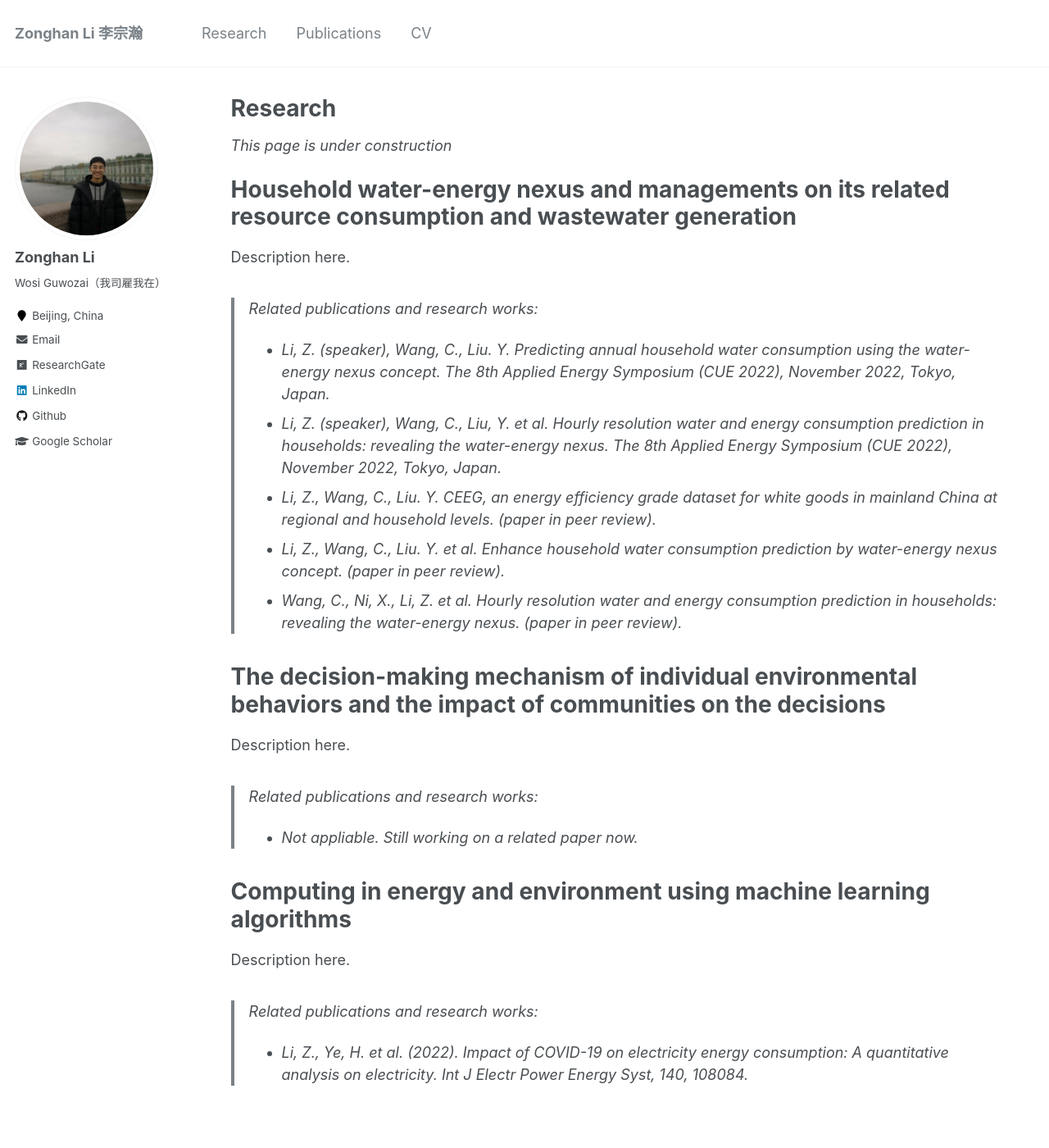
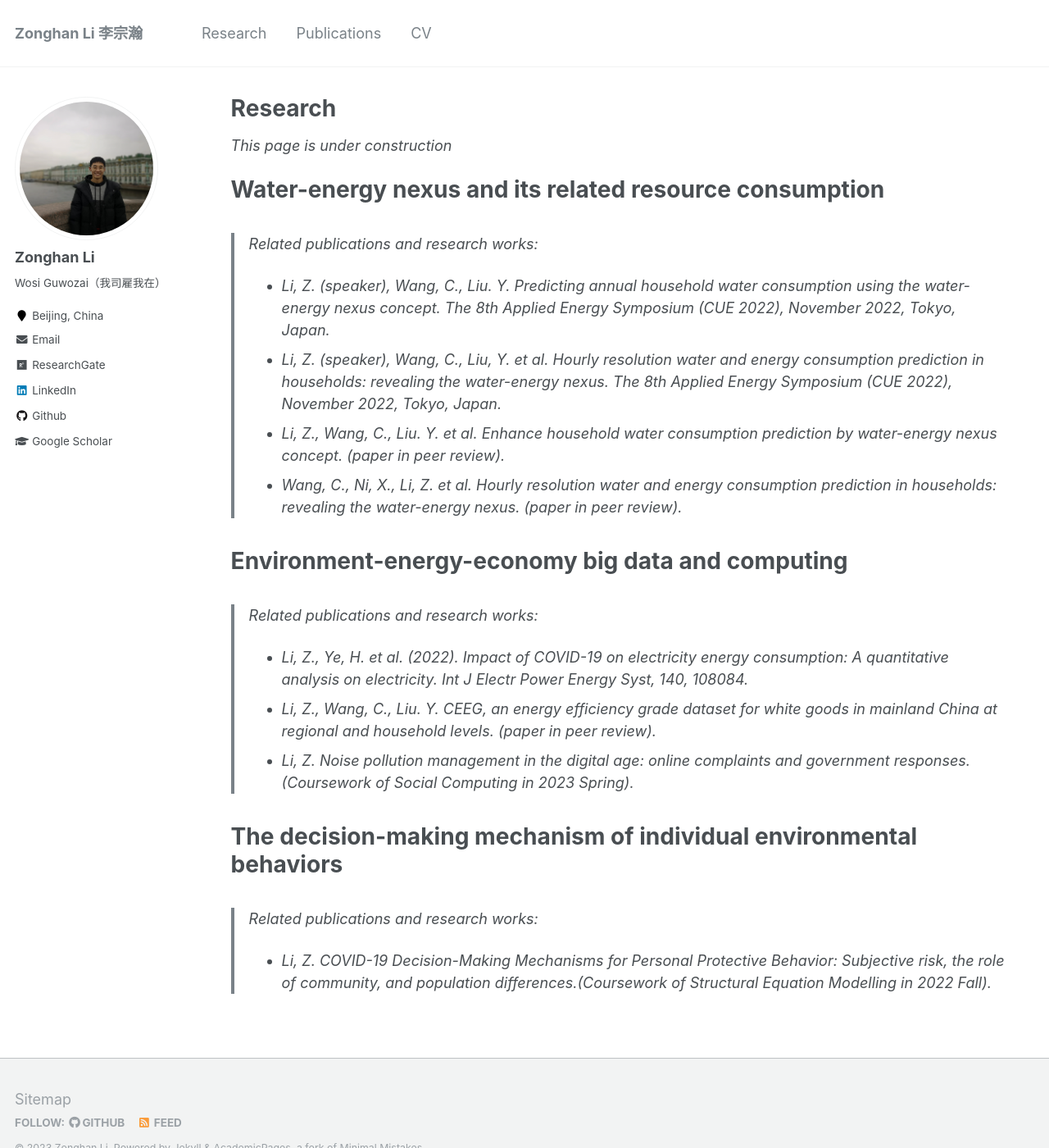
Before and after one commit to lzh3278/lzh.github.io, a Jekyll site: the page built from _pages/research.md, in a window 1280 px wide and 1400 px high. Shown: the whole window at 82% size. Built offline with Jekyll 4.4.1, drawn with Linux system fonts in a browser that asks for light colours.

Commit message:
Update research.md

```diff
--- a/_pages/research.md
+++ b/_pages/research.md
@@ -7,24 +7,22 @@ author_profile: true
 
 *This page is under construction*
 
-Household water-energy nexus and managements on its related resource consumption and wastewater generation
+Water-energy nexus and its related resource consumption
 ======
-Description here.
 > Related publications and research works:
 > + Li, Z. (speaker), Wang, C., Liu. Y. Predicting annual household water consumption using the water-energy nexus concept. The 8th Applied Energy Symposium (CUE 2022), November 2022, Tokyo, Japan.
 > + Li, Z. (speaker), Wang, C., Liu, Y. et al. Hourly resolution water and energy consumption prediction in households: revealing the water-energy nexus. The 8th Applied Energy Symposium (CUE 2022), November 2022, Tokyo, Japan.
-> + Li, Z., Wang, C., Liu. Y. CEEG, an energy efficiency grade dataset for white goods in mainland China at regional and household levels. (paper in peer review).
 > + Li, Z., Wang, C., Liu. Y. et al. Enhance household water consumption prediction by water-energy nexus concept. (paper in peer review).
 > + Wang, C., Ni, X., Li, Z. et al. Hourly resolution water and energy consumption prediction in households: revealing the water-energy nexus. (paper in peer review).
 
-The decision-making mechanism of individual environmental behaviors and the impact of communities on the decisions
+Environment-energy-economy big data and computing
 ======
-Description here.
-> Related publications and research works:
-> + Not appliable. Still working on a related paper now.
-
-Computing in energy and environment using machine learning algorithms
-======
-Description here.
 > Related publications and research works:
 > + Li, Z., Ye, H. et al. (2022). Impact of COVID-19 on electricity energy consumption: A quantitative analysis on electricity. Int J Electr Power Energy Syst, 140, 108084.
+> + Li, Z., Wang, C., Liu. Y. CEEG, an energy efficiency grade dataset for white goods in mainland China at regional and household levels. (paper in peer review).
+> + Li, Z. Noise pollution management in the digital age: online complaints and government responses. (Coursework of Social Computing in 2023 Spring).
+
+The decision-making mechanism of individual environmental behaviors
+======
+> Related publications and research works:
+> + Li, Z. COVID-19 Decision-Making Mechanisms for Personal Protective Behavior: Subjective risk, the role of community, and population differences.(Coursework of Structural Equation Modelling in 2022 Fall).
```
